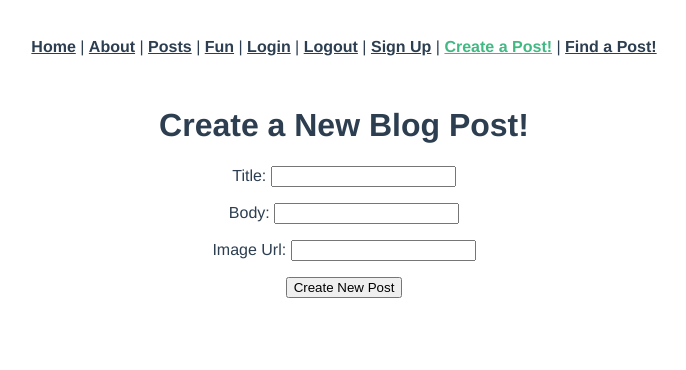
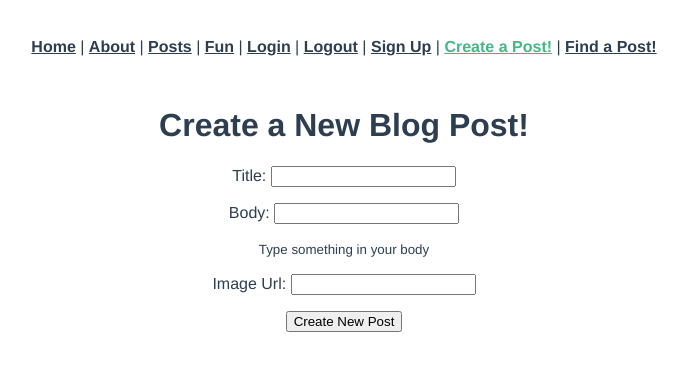
Before and after one commit to sdelorme/blog-frontend-app, a Vue app: page /posts/new in a window 1280 px wide. Shown: the top 370 px of the page, without its empty margins (296-982 px from the left). Built offline with nearby package versions, Linux system fonts and the light colour scheme.

Commit message:
adds test body text message on PostsNew

```diff
--- a/src/views/PostsEdit.vue
+++ b/src/views/PostsEdit.vue
@@ -49,6 +49,7 @@ export default {
       };
       axios.patch(`/api/posts/${this.$route.params.id}`, params).then((response) => {
         console.log(response.data);
+        this.$router.push(`/posts/${this.$route.params.id}`);
       });
     },
   },
--- a/src/views/PostsNew.vue
+++ b/src/views/PostsNew.vue
@@ -6,10 +6,14 @@
         Title:
         <input v-model="newPostTitle" />
       </p>
-      <p>
-        Body:
-        <input v-model="newPostBody" />
-      </p>
+      <div>
+        <p>
+          Body:
+          <input v-model="newPostBody" />
+        </p>
+        <small v-if="newPostBody">Remaining characters: {{ 100 - newPostBody.length }}</small>
+        <small v-else>Type something in your body</small>
+      </div>
       <p>
         Image Url:
         <input v-model="newPostImage" />
--- a/src/views/PostsShow.vue
+++ b/src/views/PostsShow.vue
@@ -7,7 +7,7 @@
     <hr />
     <img v-bind:src="post.image" />
     <hr />
-    <router-link v-bind:to="`/api/posts/${this.$route.params.id}`">Edit Post</router-link>
+    <router-link v-bind:to="`/posts/${this.$route.params.id}/edit`">Edit Post</router-link>
   </div>
 </template>
 
```
